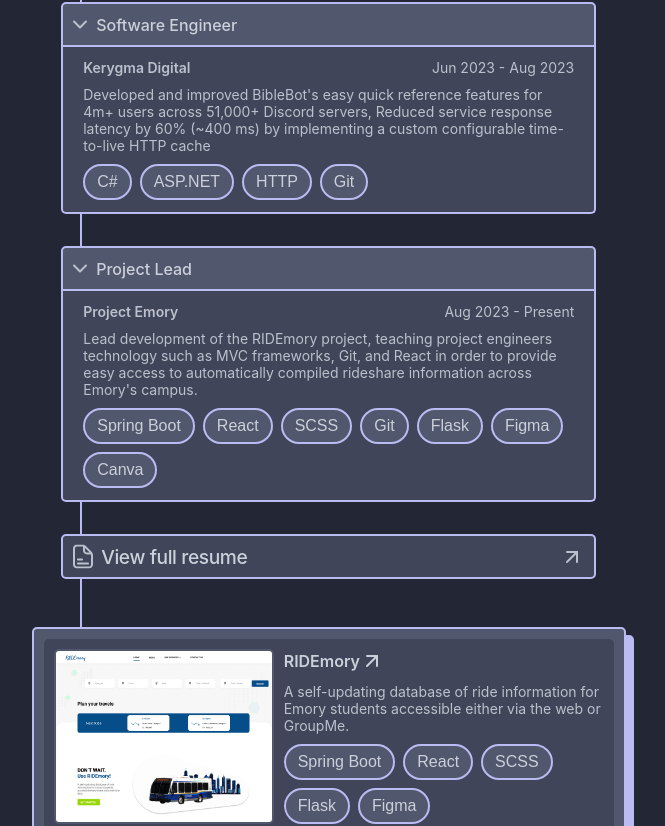
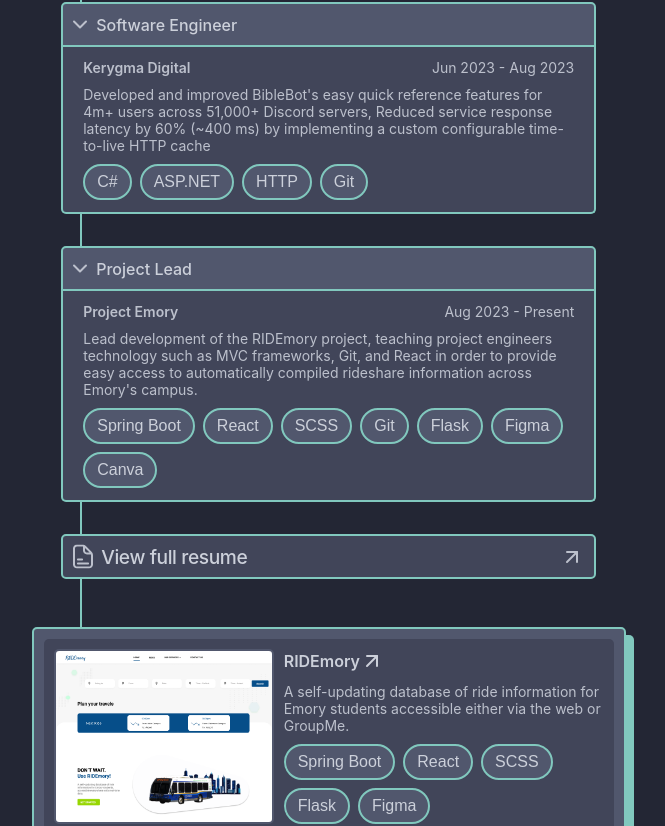
Before and after one commit to andrewtlu/andrewtlu.github.io, a React (Vite) app: page / in a window 1280 px wide. Shown: the part 894-1720 px from the top of the page, without its empty margins (510-1175 px from the left). Built offline with nearby package versions, Linux system fonts and the light colour scheme.

Commit message:
Add project pane selection features

```diff
--- a/src/components/panes.css
+++ b/src/components/panes.css
@@ -79,13 +79,25 @@
   transform: rotate(0deg);
 }
 
+
 .infopane {
   padding: 8px 10px 8px 8px;
   border-radius: 5px;
 
+  opacity: 1;
+  transition: var(--animation);
+
   justify-content: space-between;
   background-color: var(--mantle);
   color: var(--contrast-overlay);
+}
+
+.infopane:hover {
+  opacity: 1 !important;
+}
+
+.infopane.unselected {
+  opacity: var(--unselected-opacity);
 }
 
 .infopane .content {
@@ -93,7 +105,6 @@
   align-items: center;
   justify-content: center;
   gap: 6px;
-
 }
 
 .infopane a {
@@ -106,13 +117,25 @@
 
 .projectpane {
   width: 100%;
+  padding: 10px;
 
-  padding: 10px;
+  opacity: 1;
+  transition: var(--animation);
+
   display: flex;
   flex-direction: row;
   gap: 10px;
   background-color: var(--mantle);
   border-radius: 5px;
+}
+
+.projectpane:hover {
+  opacity: 1 !important;
+}
+
+/* selecting/deselecting */
+.projectpane.unselected {
+  opacity: var(--unselected-opacity);
 }
 
 .projectpane:nth-child(even) {
--- a/src/components/panes.tsx
+++ b/src/components/panes.tsx
@@ -85,8 +85,16 @@ export function ExperiencePane(props: ExperiencePaneProps) {
 }
 
 export function InfoPane(props: InfoPaneProps) {
+  const [selected, _] = useContext(SelectedContext);
+
   return (
-    <div className='infopane paneheader' id={props.border ? 'border' : 'borderless'}>
+    <div
+      className={
+        'infopane paneheader' +
+        (props.border || selected.length == 0 ? ' selected' : ' unselected')
+      }
+      id={props.border ? 'border' : 'borderless'}
+    >
       <div className='content'>
           <ResumeNoA />
           <h2 className='role'>{props.text}</h2>
@@ -97,8 +105,15 @@ export function InfoPane(props: InfoPaneProps) {
 }
 
 export function ProjectPane(props: ProjectPaneProps) {
+  const [selected, _] = useContext(SelectedContext);
+
   return (
-    <div className='projectpane'>
+    <div
+      className={
+        'projectpane ' +
+        (hasSelected(selected, props.skills) ? 'selected' : 'unselected')
+      }
+    >
       <img src={props.img} alt={props.name + ' image'} />
       <div className='projectbody'>
         <div className='projectheader'>
--- a/src/index.css
+++ b/src/index.css
@@ -24,6 +24,7 @@
   --radius: 5px;
   --thickness: 2px;
   --content-width: 90%;
+  --unselected-opacity: 0.4;
   --max-height: 6.5rem; /* janky height transition solution in panes.css/tsx */
 
   --animation: all 0.1s ease-out;
--- a/src/pages/Home.tsx
+++ b/src/pages/Home.tsx
@@ -50,7 +50,7 @@ function Home() {
         let clientView = sections[i].getBoundingClientRect();
         if (clientView.top <= 0 && clientView.bottom >= 32) {
           // change accent color
-          document.documentElement.style.setProperty('--accent', i % 2 == 1 ? 'var(--accent-1)' : 'var(--accent-2)');
+          // document.documentElement.style.setProperty('--accent', i % 2 == 1 ? 'var(--accent-1)' : 'var(--accent-2)');
 
           // update nav
           let element = navElements[i]
```
